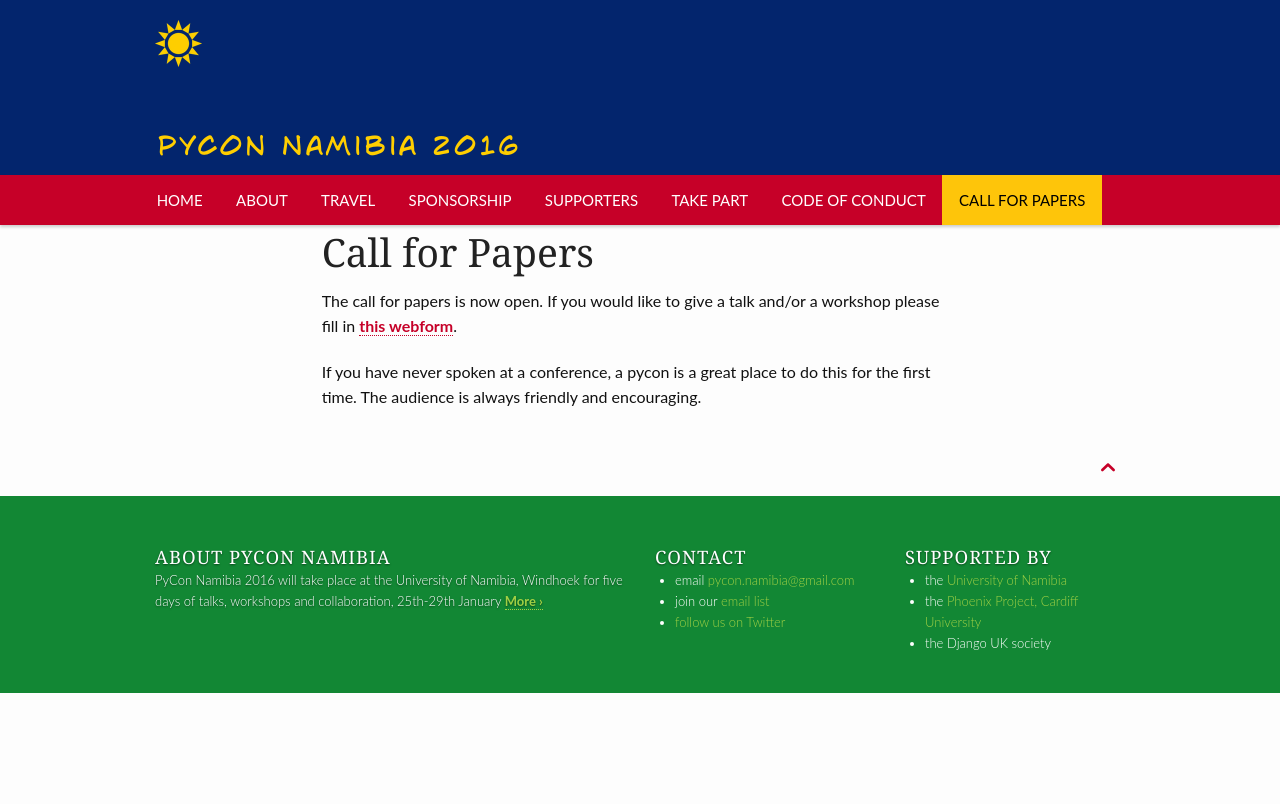
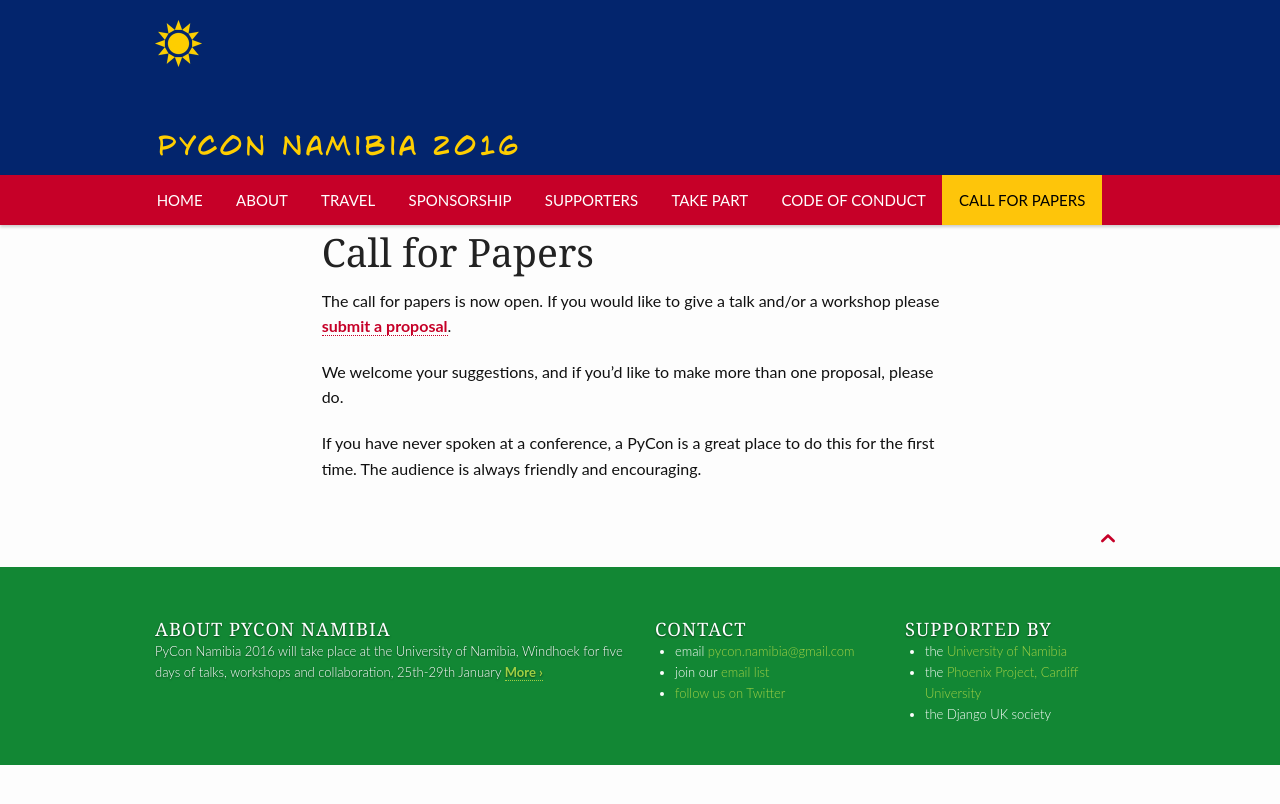
Before and after one commit to python-namibia/python-namibia.github.io-2016, a Jekyll site: the page built from pages/call-for-papers.md, in a window 1280 px wide. Shown: the top 804 px of the page. Built offline with Jekyll 4.4.1, drawn with Linux system fonts in a browser that asks for light colours.

Commit message:
Tweak CFP

```diff
--- a/pages/call-for-papers.md
+++ b/pages/call-for-papers.md
@@ -4,9 +4,10 @@
 permalink: "/cfp/"
 ---
 
-The call for papers is now open. If you would like to give a talk and/or a
-workshop please fill in [this
-webform](https://docs.google.com/forms/d/1rJ3uQSj6-eC9-slrAV1NGhc2BrxgdGzaQBhTX0wsZ-E/viewform).
+The call for papers is now open. If you would like to give a talk and/or a workshop please [submit
+a proposal](https://docs.google.com/forms/d/1rJ3uQSj6-eC9-slrAV1NGhc2BrxgdGzaQBhTX0wsZ-E/viewform).
 
-If you have never spoken at a conference, a pycon is a great place to do this
-for the first time. The audience is always friendly and encouraging.
+We welcome your suggestions, and if you'd like to make more than one proposal, please do.
+
+If you have never spoken at a conference, a PyCon is a great place to do this for the first time.
+The audience is always friendly and encouraging.
```
